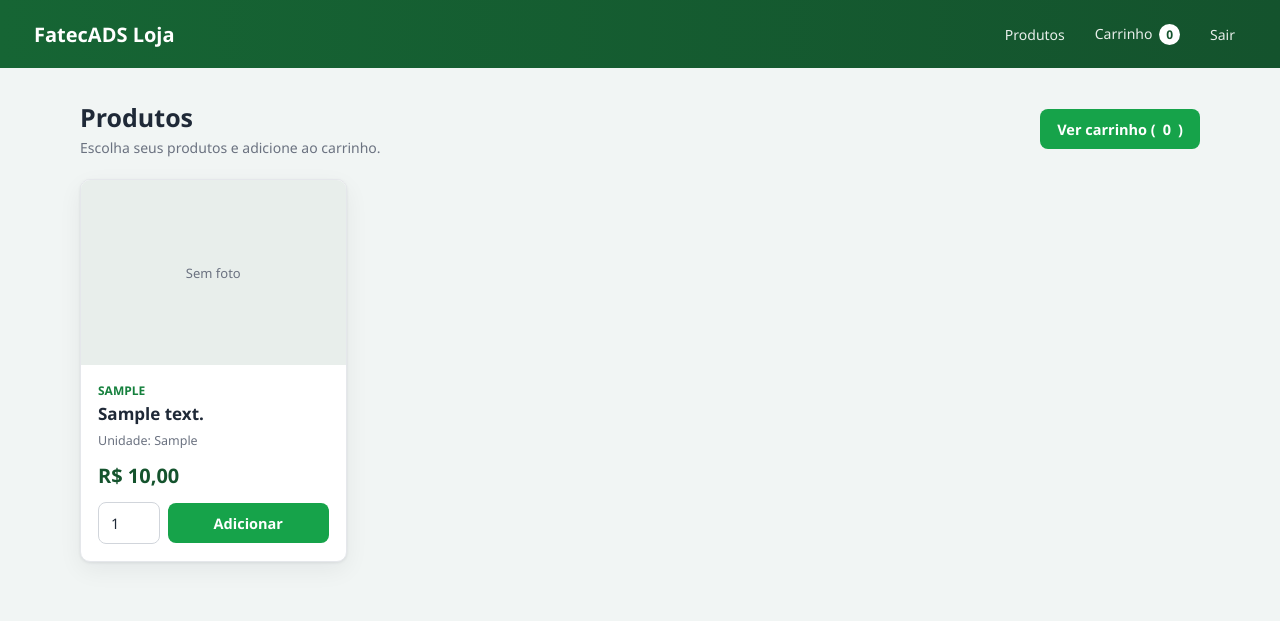
After one commit to GuilhermeOliveira0/DevOps, a Spring Boot app: page /loja in a window 1280 px wide. The commit adds this page. Shown: the top 621 px of the page. Run offline with Spring Boot 4, Linux system fonts and the light colour scheme; a user stored in the database is signed in; tables that the repository leaves empty hold one stand-in row (values such as "Sample post"); some of the project's set-up classes (security, data sources, template engines, error pages and the like) are left out, and stand-ins take their place.

Commit message:
Adiciona perfil de cliente e carrinho de compras

```diff
--- a/devops/pom.xml
+++ b/devops/pom.xml
@@ -93,6 +93,11 @@
     		<groupId>org.springframework.security</groupId>
     		<artifactId>spring-security-crypto</artifactId>
 		</dependency>
+		<dependency>
+			<groupId>org.springframework.security</groupId>
+			<artifactId>spring-security-test</artifactId>
+			<scope>test</scope>
+		</dependency>
 	</dependencies>
 
 	<build>
--- /dev/null
+++ b/devops/src/main/java/br/com/fatecads/fatecads/controller/LojaController.java
@@ -0,0 +1,103 @@
+package br.com.fatecads.fatecads.controller;
+
+import org.springframework.beans.factory.annotation.Autowired;
+import org.springframework.stereotype.Controller;
+import org.springframework.ui.Model;
+import org.springframework.web.bind.annotation.GetMapping;
+import org.springframework.web.bind.annotation.PathVariable;
+import org.springframework.web.bind.annotation.PostMapping;
+import org.springframework.web.bind.annotation.RequestMapping;
+import org.springframework.web.bind.annotation.RequestParam;
+import org.springframework.web.servlet.mvc.support.RedirectAttributes;
+
+import br.com.fatecads.fatecads.entity.Produto;
+import br.com.fatecads.fatecads.model.Carrinho;
+import br.com.fatecads.fatecads.service.ProdutoService;
+import jakarta.servlet.http.HttpSession;
+
+@Controller
+@RequestMapping("/loja")
+public class LojaController {
+
+    private static final String NOME_CARRINHO_NA_SESSAO = "carrinho";
+
+    @Autowired
+    private ProdutoService produtoService;
+
+    // Mostra todos os produtos cadastrados na pagina de compras.
+    @GetMapping
+    public String listarProdutos(Model model, HttpSession sessao) {
+        model.addAttribute("produtos", produtoService.findAll());
+        model.addAttribute("carrinho", buscarCarrinho(sessao));
+        return "loja/listarProdutos";
+    }
+
+    // Mostra os produtos que o usuario ja colocou no carrinho.
+    @GetMapping("/carrinho")
+    public String mostrarCarrinho(Model model, HttpSession sessao) {
+        model.addAttribute("carrinho", buscarCarrinho(sessao));
+        return "loja/carrinho";
+    }
+
+    @PostMapping("/carrinho/adicionar")
+    public String adicionarAoCarrinho(@RequestParam Integer idProduto,
+                                      @RequestParam(defaultValue = "1") Integer quantidade,
+                                      HttpSession sessao,
+                                      RedirectAttributes redirect) {
+        Produto produto = produtoService.findById(idProduto);
+
+        if (produto == null) {
+            redirect.addFlashAttribute("erro", "Produto não encontrado.");
+            return "redirect:/loja";
+        }
+
+        if (quantidade == null || quantidade < 1) {
+            redirect.addFlashAttribute("erro", "A quantidade precisa ser no mínimo 1.");
+            return "redirect:/loja";
+        }
+
+        Carrinho carrinho = buscarCarrinho(sessao);
+        carrinho.adicionarProduto(produto, quantidade);
+        redirect.addFlashAttribute("mensagem", "Produto adicionado ao carrinho.");
+        return "redirect:/loja";
+    }
+
+    @PostMapping("/carrinho/quantidade")
+    public String alterarQuantidade(@RequestParam Integer idProduto,
+                                    @RequestParam Integer quantidade,
+                                    HttpSession sessao,
+                                    RedirectAttributes redirect) {
+        if (quantidade == null || quantidade < 1) {
+            redirect.addFlashAttribute("erro", "A quantidade precisa ser no mínimo 1.");
+            return "redirect:/loja/carrinho";
+        }
+
+        buscarCarrinho(sessao).alterarQuantidade(idProduto, quantidade);
+        redirect.addFlashAttribute("mensagem", "Quantidade atualizada.");
+        return "redirect:/loja/carrinho";
+    }
+
+    @GetMapping("/carrinho/remover/{idProduto}")
+    public String removerDoCarrinho(@PathVariable Integer idProduto,
+                                    HttpSession sessao,
+                                    RedirectAttributes redirect) {
+        buscarCarrinho(sessao).removerProduto(idProduto);
+        redirect.addFlashAttribute("mensagem", "Produto removido do carrinho.");
+        return "redirect:/loja/carrinho";
+    }
+
+    /*
+     * Na primeira chamada cria o carrinho. Nas proximas chamadas devolve o
+     * mesmo objeto, que ficou guardado na sessao daquele usuario.
+     */
+    private Carrinho buscarCarrinho(HttpSession sessao) {
+        Carrinho carrinho = (Carrinho) sessao.getAttribute(NOME_CARRINHO_NA_SESSAO);
+
+        if (carrinho == null) {
+            carrinho = new Carrinho();
+            sessao.setAttribute(NOME_CARRINHO_NA_SESSAO, carrinho);
+        }
+
+        return carrinho;
+    }
+}
--- a/devops/src/main/java/br/com/fatecads/fatecads/entity/Usuario.java
+++ b/devops/src/main/java/br/com/fatecads/fatecads/entity/Usuario.java
@@ -19,6 +19,9 @@ import lombok.Setter;
 @AllArgsConstructor
 @NoArgsConstructor
 public class Usuario {
+
+    public static final String PAPEL_ADMINISTRADOR = "ROLE_USER";
+    public static final String PAPEL_USUARIO_NORMAL = "ROLE_CLIENTE";
 
     @Id
     @GeneratedValue(strategy = GenerationType.AUTO)
@@ -46,5 +49,6 @@ public class Usuario {
 
     private LocalDateTime expiracaoCodigo;
 
-    private String role = "ROLE_USER";
+    // Novas contas sao compradores. O administrador pode trocar esse papel.
+    private String role = PAPEL_USUARIO_NORMAL;
 }
--- a/devops/src/main/resources/static/css/estilo.css
+++ b/devops/src/main/resources/static/css/estilo.css
@@ -529,6 +529,147 @@ td.falhou{
     display: block;
 }
 
+/* ---------------- loja do usuario ---------------- */
+
+.menu-loja{
+    min-height: 68px;
+    padding: 0 34px;
+    background: linear-gradient(90deg, var(--verde-fundo), var(--verde-escuro));
+    color: #fff;
+    display: flex;
+    align-items: center;
+    justify-content: space-between;
+    gap: 20px;
+}
+
+.marca-loja{
+    color: #fff;
+    font-size: 20px;
+    font-weight: 700;
+    text-decoration: none;
+}
+
+.menu-loja nav{
+    display: flex;
+    align-items: center;
+    gap: 8px;
+}
+
+.menu-loja nav a,
+.menu-loja nav button{
+    color: rgba(255,255,255,.9);
+    background: transparent;
+    border: 0;
+    border-radius: 7px;
+    padding: 9px 11px;
+    font: inherit;
+    font-size: 14px;
+    text-decoration: none;
+    cursor: pointer;
+}
+
+.menu-loja nav a:hover,
+.menu-loja nav button:hover{
+    background: rgba(255,255,255,.12);
+}
+
+.menu-loja form{ margin: 0; }
+
+.contador-carrinho{
+    display: inline-flex;
+    justify-content: center;
+    align-items: center;
+    min-width: 21px;
+    height: 21px;
+    padding: 0 6px;
+    margin-left: 3px;
+    background: #fff;
+    color: var(--verde-escuro);
+    border-radius: 20px;
+    font-size: 12px;
+    font-weight: 700;
+}
+
+.conteudo-loja{
+    width: min(1120px, calc(100% - 32px));
+    margin: 0 auto;
+    padding: 32px 0 60px;
+}
+
+.topo-loja-pagina{
+    display: flex;
+    justify-content: space-between;
+    align-items: center;
+    gap: 20px;
+    margin-bottom: 22px;
+}
+
+.topo-loja-pagina h1{ margin: 0 0 4px; font-size: 25px; }
+.topo-loja-pagina p{ margin: 0; color: var(--texto-suave); font-size: 14px; }
+
+.grade-produtos{
+    display: grid;
+    grid-template-columns: repeat(auto-fill, minmax(225px, 1fr));
+    gap: 18px;
+}
+
+.produto-loja{
+    background: var(--branco);
+    border: 1px solid var(--borda);
+    border-radius: var(--raio);
+    box-shadow: var(--sombra);
+    overflow: hidden;
+}
+
+.foto-produto-loja{
+    height: 185px;
+    display: flex;
+    align-items: center;
+    justify-content: center;
+    background: #e8eeeb;
+    color: var(--texto-suave);
+    font-size: 13px;
+}
+
+.foto-produto-loja img{
+    width: 100%;
+    height: 100%;
+    object-fit: cover;
+}
+
+.dados-produto-loja{ padding: 17px; }
+.dados-produto-loja h2{ margin: 3px 0 7px; font-size: 17px; }
+.marca-produto{ margin: 0; color: var(--verde-hover); font-size: 12px; font-weight: 700; text-transform: uppercase; }
+.unidade-produto{ margin: 0; color: var(--texto-suave); font-size: 12.5px; }
+.preco-produto{ margin: 13px 0; font-size: 20px; font-weight: 700; color: var(--verde-escuro); }
+
+.formulario-carrinho,
+.formulario-quantidade{
+    display: flex;
+    align-items: center;
+    gap: 8px;
+}
+
+.formulario-carrinho input[type="number"]{ width: 62px; }
+.formulario-carrinho .botao{ flex: 1; justify-content: center; }
+.formulario-quantidade input[type="number"]{ width: 72px; }
+.formulario-quantidade .botao{ padding: 8px 10px; font-size: 13px; }
+
+.resumo-carrinho{
+    background: var(--branco);
+    border: 1px solid var(--borda);
+    border-radius: var(--raio);
+    box-shadow: var(--sombra);
+    display: flex;
+    justify-content: flex-end;
+    align-items: center;
+    gap: 20px;
+    padding: 18px 22px;
+    margin: 16px 0;
+}
+
+.resumo-carrinho strong{ color: var(--verde-escuro); font-size: 21px; }
+
 /* ---------------- telas estreitas ---------------- */
 
 @media (max-width: 820px){
@@ -544,4 +685,14 @@ td.falhou{
     }
     .lateral nav a{ margin-bottom: 0; }
     .conteudo{ margin-left: 0; padding: 20px 16px 44px; }
+    .menu-loja{ padding: 12px 16px; align-items: flex-start; }
+    .menu-loja nav{ flex-wrap: wrap; justify-content: flex-end; }
+    .topo-loja-pagina{ align-items: flex-start; }
 }
+
+@media (max-width: 560px){
+    .menu-loja{ flex-direction: column; }
+    .menu-loja nav{ justify-content: flex-start; }
+    .topo-loja-pagina{ flex-direction: column; }
+    .topo-loja-pagina .botao{ width: 100%; justify-content: center; }
+}
--- /dev/null
+++ b/devops/src/main/resources/templates/fragments/loja-layout.html
@@ -0,0 +1,23 @@
+<!DOCTYPE html>
+<html lang="pt-br" xmlns:th="http://www.thymeleaf.org">
+
+<!-- Menu usado somente nas paginas do usuario comprador. -->
+<body>
+
+<header class="menu-loja" th:fragment="menu(carrinho)">
+    <a class="marca-loja" th:href="@{/loja}">FatecADS Loja</a>
+
+    <nav>
+        <a th:href="@{/loja}">Produtos</a>
+        <a th:href="@{/loja/carrinho}">
+            Carrinho
+            <span class="contador-carrinho" th:text="${carrinho.quantidadeTotal}">0</span>
+        </a>
+        <form th:action="@{/logout}" method="post">
+            <button type="submit">Sair</button>
+        </form>
+    </nav>
+</header>
+
+</body>
+</html>
--- a/devops/src/main/resources/templates/login.html
+++ b/devops/src/main/resources/templates/login.html
@@ -23,6 +23,10 @@
             Você saiu do sistema.
         </div>
 
+        <div class="mensagem" th:if="${param.cadastro}">
+            Conta criada. Agora você já pode entrar.
+        </div>
+
         <form method="post" th:action="@{/login}">
 
             <label for="username">Usuário</label>
--- /dev/null
+++ b/devops/src/main/resources/templates/loja/listarProdutos.html
@@ -0,0 +1,58 @@
+<!DOCTYPE html>
+<html lang="pt-br" xmlns:th="http://www.thymeleaf.org">
+<head th:replace="~{fragments/layout :: cabecalho('Loja')}"></head>
+<body>
+
+<div th:replace="~{fragments/loja-layout :: menu(${carrinho})}"></div>
+
+<main class="conteudo-loja">
+
+    <div class="topo-loja-pagina">
+        <div>
+            <h1>Produtos</h1>
+            <p>Escolha seus produtos e adicione ao carrinho.</p>
+        </div>
+        <a class="botao" th:href="@{/loja/carrinho}">
+            Ver carrinho (<span th:text="${carrinho.quantidadeTotal}">0</span>)
+        </a>
+    </div>
+
+    <div class="mensagem" th:if="${mensagem}" th:text="${mensagem}"></div>
+    <div class="erro" th:if="${erro}" th:text="${erro}"></div>
+
+    <div class="grade-produtos">
+
+        <article class="produto-loja" th:each="produto : ${produtos}">
+            <div class="foto-produto-loja">
+                <img th:if="${produto.temFoto}"
+                     th:src="@{/produtos/foto/{id}(id=${produto.idProduto})}"
+                     th:alt="${produto.descricaoProduto}">
+                <span th:unless="${produto.temFoto}">Sem foto</span>
+            </div>
+
+            <div class="dados-produto-loja">
+                <p class="marca-produto" th:text="${produto.marcaProduto}">Marca</p>
+                <h2 th:text="${produto.descricaoProduto}">Produto</h2>
+                <p class="unidade-produto" th:text="'Unidade: ' + ${produto.unidadeProduto}">Unidade</p>
+                <p class="preco-produto"
+                   th:text="'R$ ' + ${#numbers.formatDecimal(produto.valorProduto != null ? produto.valorProduto : 0.0, 1, 'POINT', 2, 'COMMA')}">R$ 0,00</p>
+
+                <form class="formulario-carrinho" th:action="@{/loja/carrinho/adicionar}" method="post">
+                    <input type="hidden" name="idProduto" th:value="${produto.idProduto}">
+                    <input type="number" name="quantidade" value="1" min="1" step="1"
+                           aria-label="Quantidade" required>
+                    <button class="botao" type="submit">Adicionar</button>
+                </form>
+            </div>
+        </article>
+
+    </div>
+
+    <div class="cartao vazio" th:if="${#lists.isEmpty(produtos)}">
+        Nenhum produto disponível no momento.
+    </div>
+
+</main>
+
+</body>
+</html>
--- a/devops/src/main/resources/templates/usuario/listarUsuario.html
+++ b/devops/src/main/resources/templates/usuario/listarUsuario.html
@@ -36,7 +36,10 @@
                     <td th:text="${usuario.nomeUsuario}">*</td>
                     <td th:text="${usuario.emailUsuario}">*</td>
                     <td th:text="${usuario.loginUsuario}">*</td>
-                    <td th:text="${usuario.role}">*</td>
+                    <td>
+                        <span th:if="${usuario.role == 'ROLE_CLIENTE'}">Usuário normal</span>
+                        <span th:if="${usuario.role == 'ROLE_USER'}">Administrador</span>
+                    </td>
                     <td>
                         <a class="editar" th:href="@{/usuarios/editar/{id}(id=${usuario.idUsuario})}">Editar</a>
                         <a class="excluir" th:href="@{/usuarios/excluir/{id}(id=${usuario.idUsuario})}">Excluir</a>
```
Also changed, not shown: devops/src/main/java/br/com/fatecads/fatecads/controller/LoginController.java (+12 -1 lines), devops/src/main/java/br/com/fatecads/fatecads/controller/UsuarioController.java (+34 -3 lines), devops/src/main/java/br/com/fatecads/fatecads/model/Carrinho.java (added, +65 -0 lines), devops/src/main/java/br/com/fatecads/fatecads/model/ItemCarrinho.java (added, +57 -0 lines), devops/src/main/java/br/com/fatecads/fatecads/security/SecurityConfig.java (+8 -2 lines), devops/src/main/java/br/com/fatecads/fatecads/service/UsuarioService.java (+12 -0 lines), devops/src/main/resources/templates/loja/carrinho.html (added, +72 -0 lines), devops/src/main/resources/templates/usuario/formularioUsuario.html (+25 -4 lines), 2 other files.
